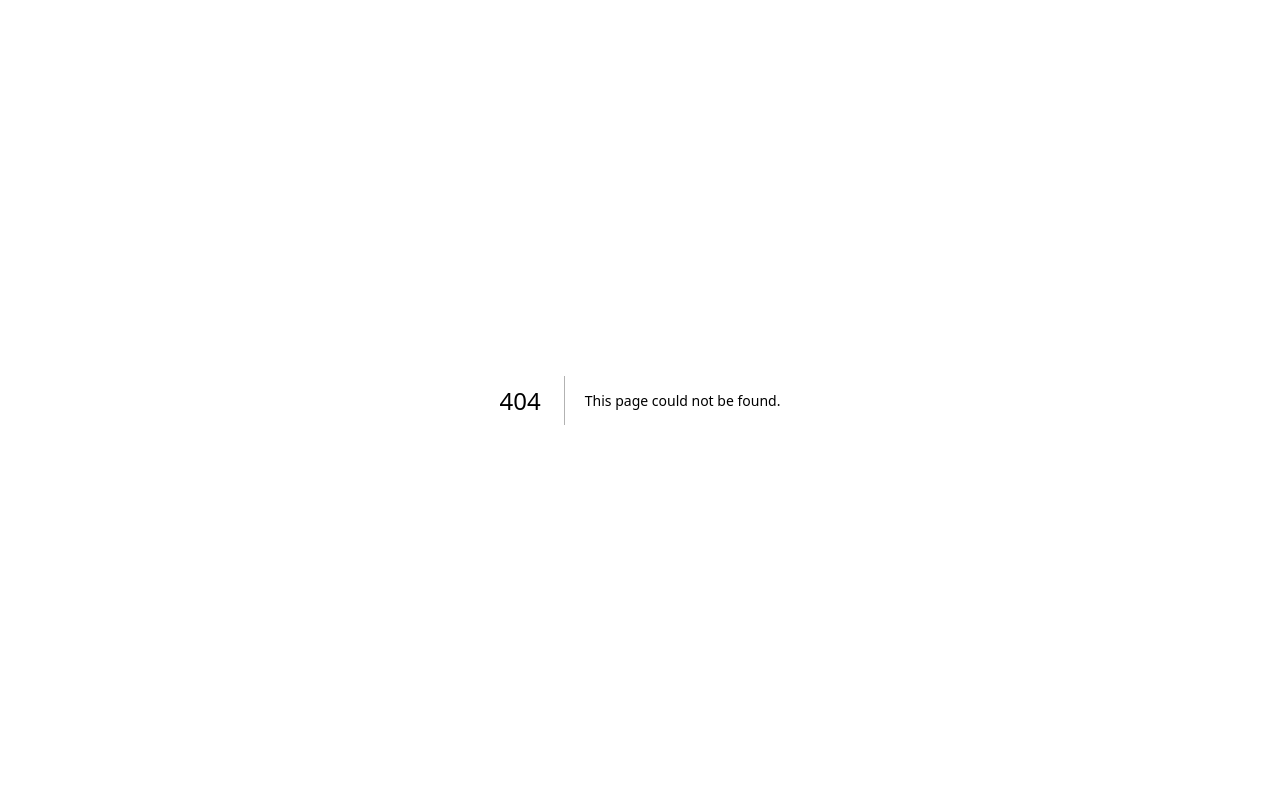
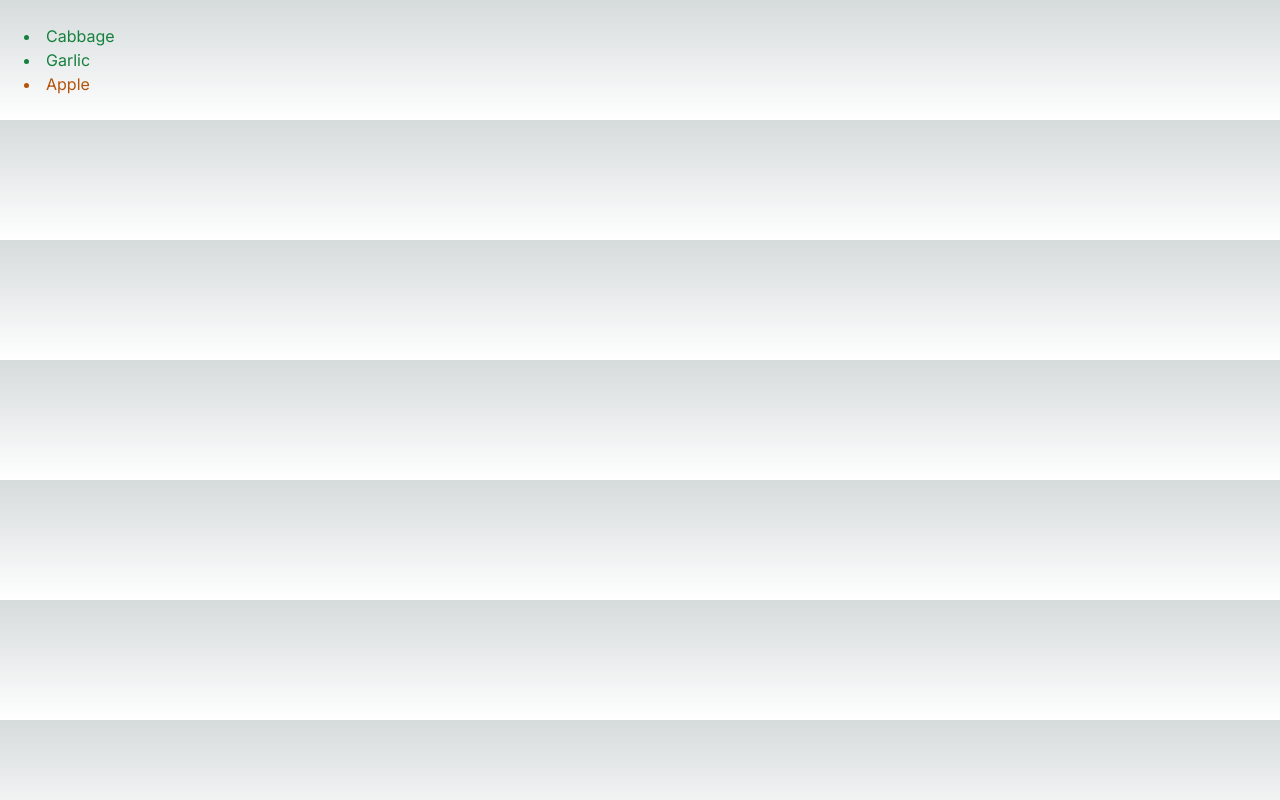
Before and after one commit to kantas-spike/learn_react, a Next.js app in the folder exercises/03-01_react_quick_start/: page /shopping_list in a window 1280 px wide. Before the commit this address had no page. Built offline with nearby package versions, Linux system fonts and the light colour scheme.

Commit message:
03-01: shoppingListを追加

```diff
--- /dev/null
+++ b/exercises/03-01_react_quick_start/app/shopping_list/page.js
@@ -0,0 +1,21 @@
+const products = [
+    { title: 'Cabbage', isFruit: false, id: 1},
+    { title: 'Garlic', isFruit: false, id: 2},
+    { title: 'Apple', isFruit: true, id: 3},
+]
+
+export default function ShoppingList() {
+    const listItems = products.map(product =>
+        <li key={product.id}
+            className={" " +
+            (product.isFruit ? " text-amber-700 " : " text-green-700")}
+        >
+            {product.title}
+        </li>
+    )
+    return (
+        <div className="m-6">
+            <ul className="list-disc list-inside">{listItems}</ul>
+        </div>
+    )
+}
```
